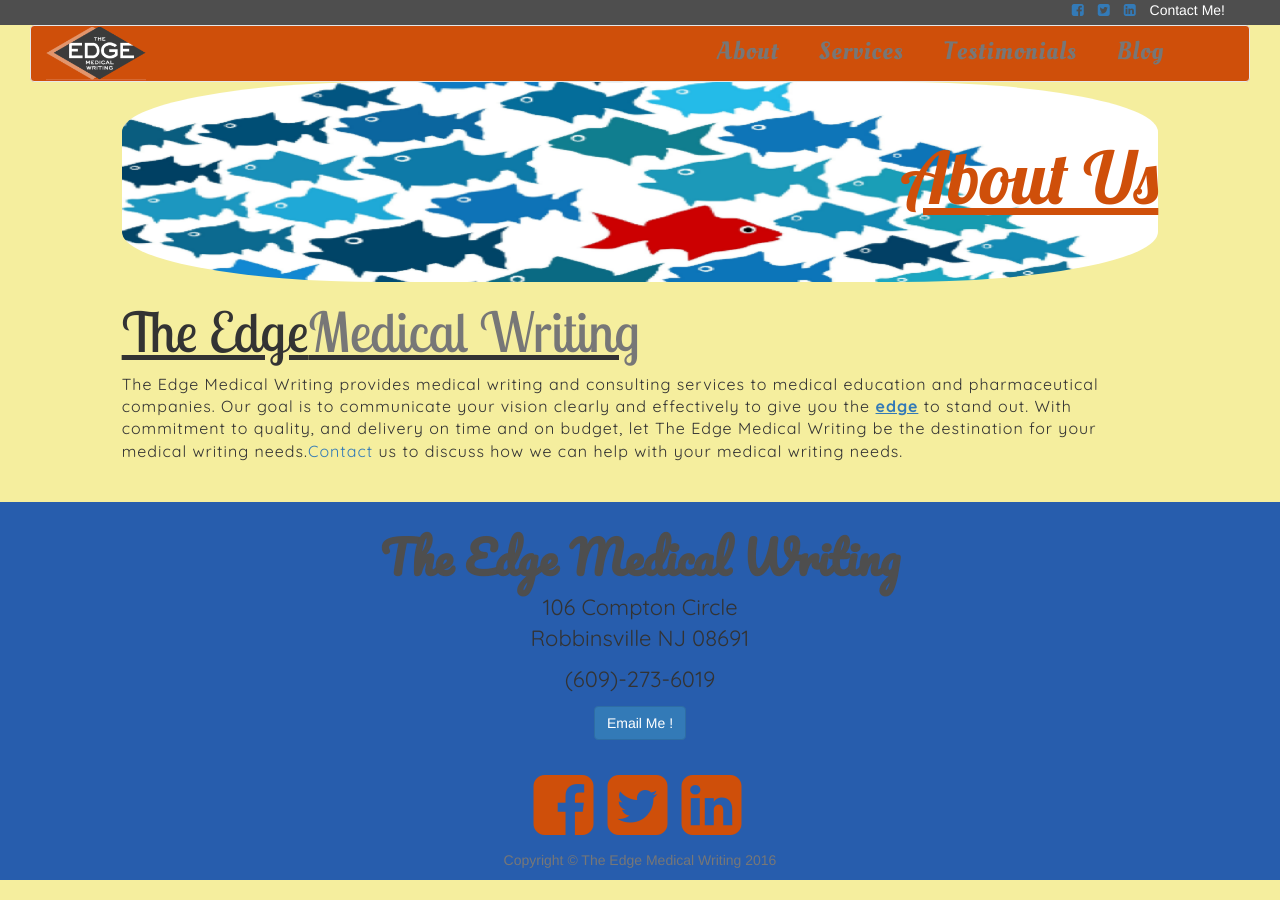
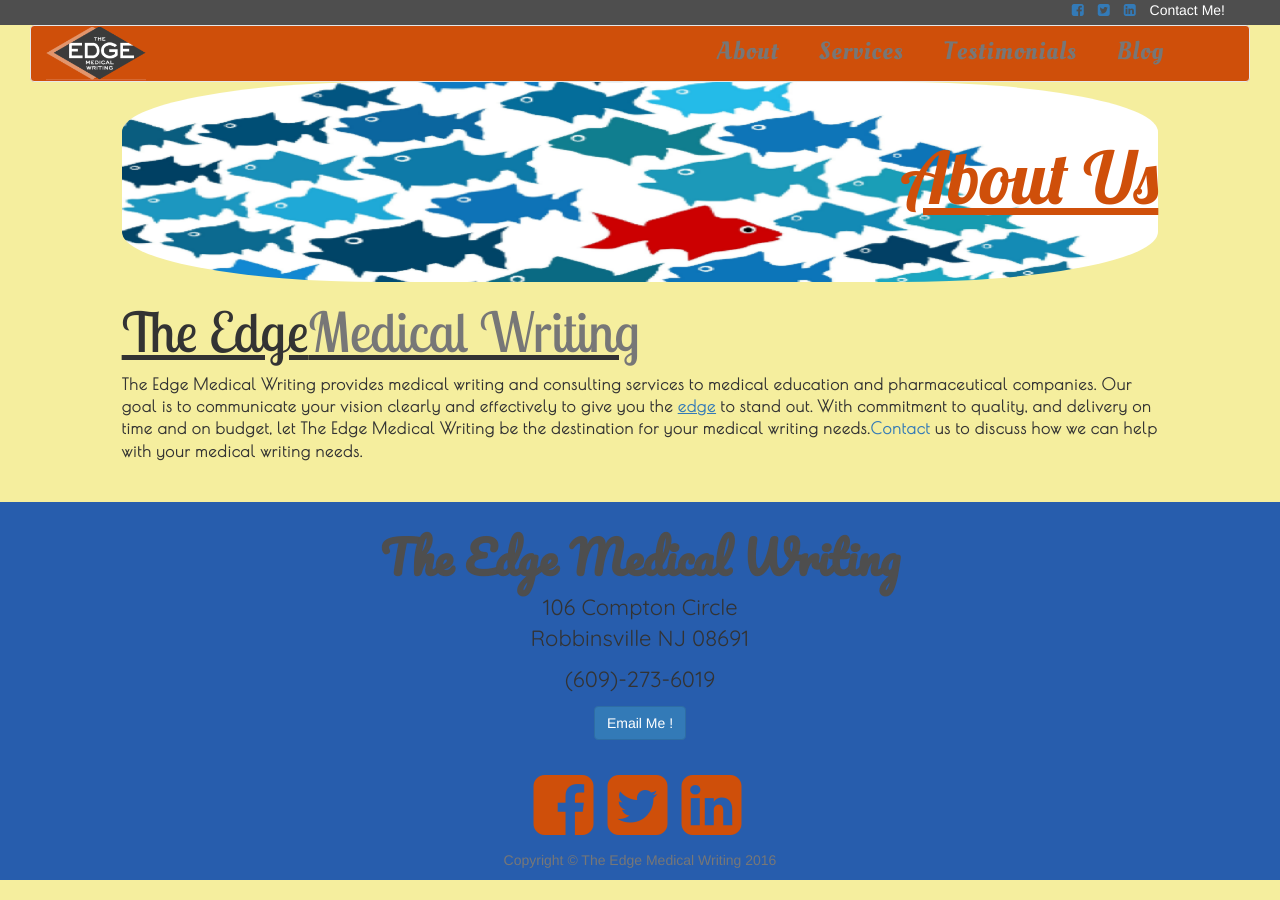
Before and after one commit to saltoriousSIG/theedge, a Jekyll site: the page built from about.html, in a window 1280 px wide. Built offline with Jekyll 4.4.1, drawn with Linux system fonts in a browser that asks for light colours.

Commit message:
Update _about.scss

```diff
--- a/_sass/page-content/_about.scss
+++ b/_sass/page-content/_about.scss
@@ -61,7 +61,8 @@
     text-decoration: underline;
 }
 .about-font p{
-    font-family: 'Quicksand', sans-serif;
+    font-family: 'Poiret One', cursive;
+    font-weight: bold;
     font-size: 16px;
     letter-spacing: 1px;
 }
```
